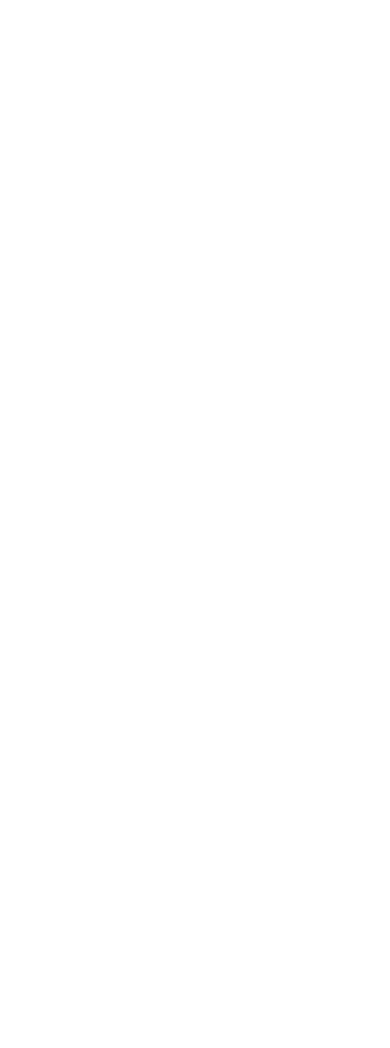
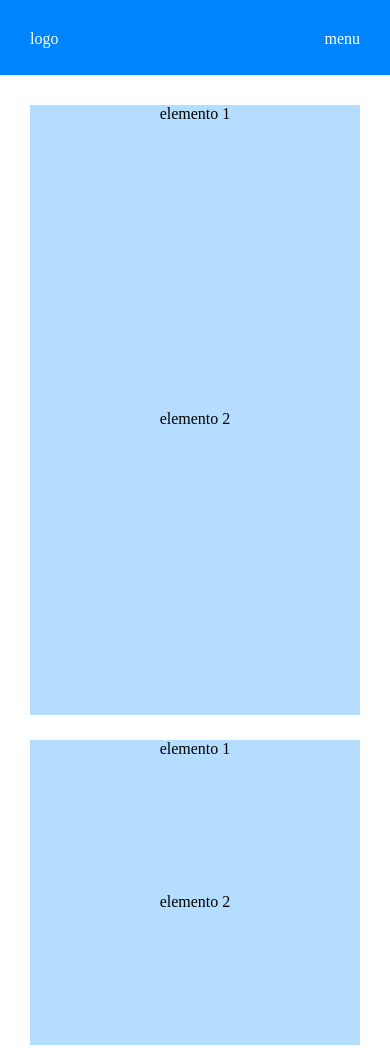
Before and after one commit to enricoforesta/htmlcss-responsive-layout, a plain HTML site: page index.html in a window 390 px wide. Shown: the top 1048 px of the page. Before the commit the page ends 844 px from the top, so only its background shows below. Drawn offline with Linux system fonts and the light colour scheme.

Commit message:
feat: prima sezione mobile

```diff
--- a/css/style.css
+++ b/css/style.css
@@ -3,3 +3,54 @@
     padding: 0;
     box-sizing: border-box;
 }
+
+.flex{
+    display: flex;
+}
+
+
+/* MOBILE 480PX */
+
+
+/* DEBUG */
+.debug header{
+    height: 75px;
+}
+
+.debug .box{
+    height: 305px;
+}
+.debug .toto{
+    height: 610px;
+}
+/* /DEBUG */
+
+/* HEADER */
+header{
+    background-color: #0084fd;
+    color: white;
+}
+nav{
+    justify-content: space-between;
+    padding: 30px;
+}
+
+/* /HEADER */
+/* MAIN */
+main{
+    padding:30px;
+}
+.box{
+    background-color: #b5ddff;
+    display: flex;
+    flex-wrap: wrap;
+    text-align: center;
+}
+.demo{
+    flex-direction: column;
+    gap: 25px;
+}
+
+.sotto-box{
+    width: 100%;
+}
--- a/index.html
+++ b/index.html
@@ -1,13 +1,46 @@
 <!DOCTYPE html>
 <html lang="en">
+
 <head>
     <meta charset="UTF-8">
     <meta name="viewport" content="width=device-width, initial-scale=1.0">
     <title>Responsive Layout</title>
+    <!-- MY CSS -->
+    <link rel="stylesheet" href="css/style.css">
 </head>
+
 <body class="debug">
-    <header></header>
-    <main></main>
+    <header>
+        <nav class="flex">
+            <div class="logo-header">logo</div>
+            <div class="menu-header">menu</div>
+        </nav>
+    </header>
+    <main>
+        <div class="flex demo">
+            <div class="box toto">
+                <div class="sotto-box">elemento 1</div>
+                <div class="sotto-box">elemento 2</div>
+            </div>
+            <div class="box ">
+                <div class="sotto-box">elemento 1</div>
+                <div class="sotto-box">elemento 2</div>
+            </div>
+            <div class="box ">
+                <div class="sotto-box">elemento 1</div>
+                <div class="sotto-box">elemento 2</div>
+            </div>
+            <div class="box ">
+                <div class="sotto-box">elemento 1</div>
+                <div class="sotto-box">elemento 2</div>
+            </div>
+            <div class="box ">
+                <div class="sotto-box">elemento 1</div>
+                <div class="sotto-box">elemento 2</div>
+            </div>
+        </div>
+    </main>
     <footer></footer>
 </body>
+
 </html>
```
